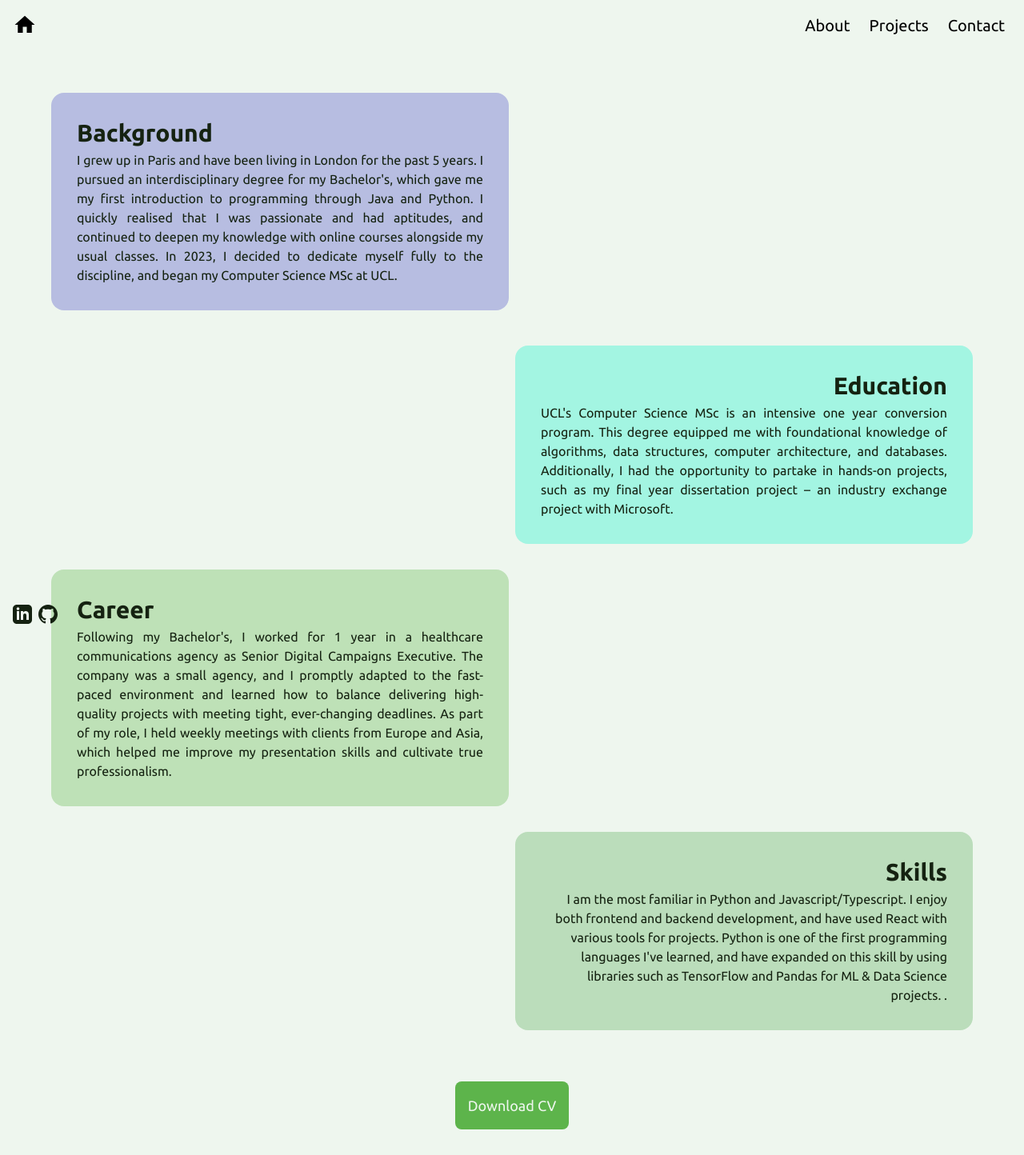
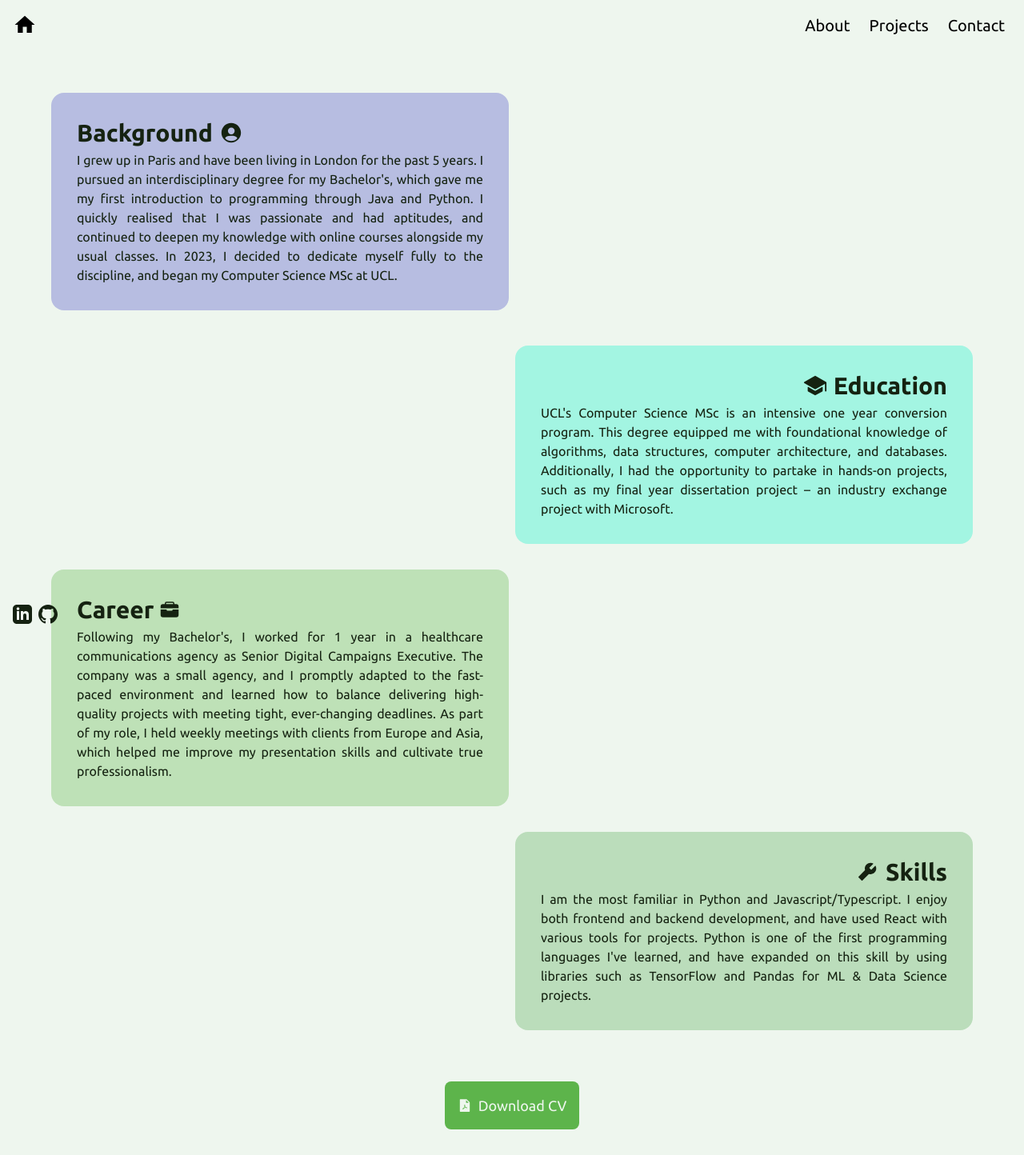
Before and after one commit to georgeslnl/georgeslnl.github.io, a React (Create React App) app: page /about in a window 1280 px wide. Shown: the whole page at 80% size. Built offline with nearby package versions, Linux system fonts and the light colour scheme.

Commit message:
Improved About Page

```diff
--- a/src/Components/BackgroundCard.jsx
+++ b/src/Components/BackgroundCard.jsx
@@ -1,7 +1,13 @@
+import { IoPersonCircleSharp } from "react-icons/io5";
+
+
 export default function BackgroundCard() {
     return (
         <div className="lg:col-span-2 lg:col-start-1 lg:row-start-1 hover:shadow-md m-auto bg-secondary-200 p-8 rounded-2xl flex flex-col gap-1 items-start">
-            <h1 className="text-3xl font-semibold text-text-900">Background</h1>
+            <div className="flex flex-row-reverse items-center gap-2">
+            <IoPersonCircleSharp className="text-3xl text-text-900"/>
+            <h1 className="text-3xl font-semibold text-text-900 text-end">Background</h1>
+            </div>
             <p className="text-text-900 text-justify">I grew up in Paris and have been living in London for the past 5 years. I pursued an interdisciplinary degree for my Bachelor's,
                 which gave me my first introduction to programming through Java and Python. I quickly realised that I was passionate and had aptitudes, and continued to deepen my knowledge with online courses alongside my usual classes. In 2023, I decided to dedicate myself fully to the discipline, and began my Computer Science MSc at UCL.</p>
         </div>
--- a/src/Components/CareerCard.jsx
+++ b/src/Components/CareerCard.jsx
@@ -1,7 +1,13 @@
+import { IoBriefcase } from "react-icons/io5";
+
+
 export default function CareerCard() {
     return (
         <div className="lg:col-span-2 lg:col-start-1 lg:row-start-3 hover:shadow-md m-auto bg-primary-200 p-8 rounded-2xl flex flex-col gap-1 items-start">
-            <h1 className="text-3xl font-semibold text-text-900">Career</h1>
+            <div className="flex flex-row-reverse items-center gap-2">
+            <IoBriefcase className="text-2xl text-text-900"/>
+            <h1 className="text-3xl font-semibold text-text-900 text-end">Career</h1>
+            </div>
             <p className="text-text-900 text-justify">Following my Bachelor's, I worked for 1 year in a healthcare communications agency as Senior Digital Campaigns Executive.
                 The company was a small agency, and I promptly adapted to the fast-paced environment and learned how to balance delivering high-quality projects with meeting
                 tight, ever-changing deadlines. As part of my role, I held weekly meetings with clients from Europe and Asia, which helped me improve my presentation skills and cultivate true professionalism.</p>
--- a/src/Components/DownloadCVButton.jsx
+++ b/src/Components/DownloadCVButton.jsx
@@ -1,15 +1,22 @@
 import React from 'react';
 import CV from '../assets/Georges_Linel_CV.pdf';
+import { AiFillFilePdf } from "react-icons/ai";
+
 
 const CVDownloadButton = ({ fileName }) => {
   return (
+    <div className='flex justify-center items-center gap-2 w-fit p-4 text-background-50 text-lg rounded-lg bg-primary-500 hover:bg-primary-300 cursor-pointer hover:text-background-50 transition-all'>
+        <AiFillFilePdf className="text-lg"/>
     <a
       href={CV}
       download={fileName}
-      className="w-fit p-4 text-background-50 text-lg rounded-lg bg-primary-500 hover:bg-primary-300 hover:font-bold hover:text-background-50 transition-all"
+      className=""
     >
+
       Download CV
+
     </a>
+    </div>
   );
 };
 
--- a/src/Components/EducationCard.jsx
+++ b/src/Components/EducationCard.jsx
@@ -1,7 +1,13 @@
+import { IoSchool } from "react-icons/io5";
+
+
 export default function EducationCard() {
     return (
         <div className="lg:col-span-2 lg:col-start-3 lg:row-start-2 hover:shadow-md m-auto bg-accent-200 p-8 rounded-2xl flex flex-col gap-1 items-end">
+            <div className="flex items-center gap-2">
+            <IoSchool className="text-3xl text-text-900"/>
             <h1 className="text-3xl font-semibold text-text-900 text-end">Education</h1>
+            </div>
             <p className="text-text-900 text-justify">UCL's <a href="https://www.ucl.ac.uk/prospective-students/graduate/taught-degrees/computer-science-msc text-secondary-400">Computer Science MSc</a> is an intensive one year conversion program. This degree equipped me with foundational knowledge of algorithms, data structures, computer architecture, and databases. Additionally, I had the opportunity to partake in hands-on projects, such as my final year dissertation project – an industry exchange project with Microsoft.</p>
         </div>
     )
--- a/src/Components/SkillsCard.jsx
+++ b/src/Components/SkillsCard.jsx
@@ -1,13 +1,18 @@
+import { AiFillTool } from "react-icons/ai";
+
+
 export default function SkillsCard() {
     return (
         <div className="lg:col-span-2 lg:col-start-3 lg:row-start-4 hover:shadow-md m-auto bg-background-200 p-8 rounded-2xl flex flex-col gap-1 items-end">
-            <h1 className="text-3xl font-semibold text-text-900">Skills</h1>
-            <p className="text-text-900 text-right">I am the most familiar in Python and Javascript/Typescript.
+            <div className="flex items-center gap-2">
+            <AiFillTool className="text-3xl text-text-900"/>
+            <h1 className="text-3xl font-semibold text-text-900 text-end">Skills</h1>
+            </div>
+            <p className="text-text-900 text-justify">I am the most familiar in Python and Javascript/Typescript.
             I enjoy both frontend and backend development, and
             have used React with various tools for projects.
                 Python is one of the first programming languages I've learned, and have expanded on
-                this skill by using libraries such as TensorFlow and Pandas for ML & Data Science projects.
-                .</p>
+                this skill by using libraries such as TensorFlow and Pandas for ML & Data Science projects.</p>
         </div>
     )
 }
```
